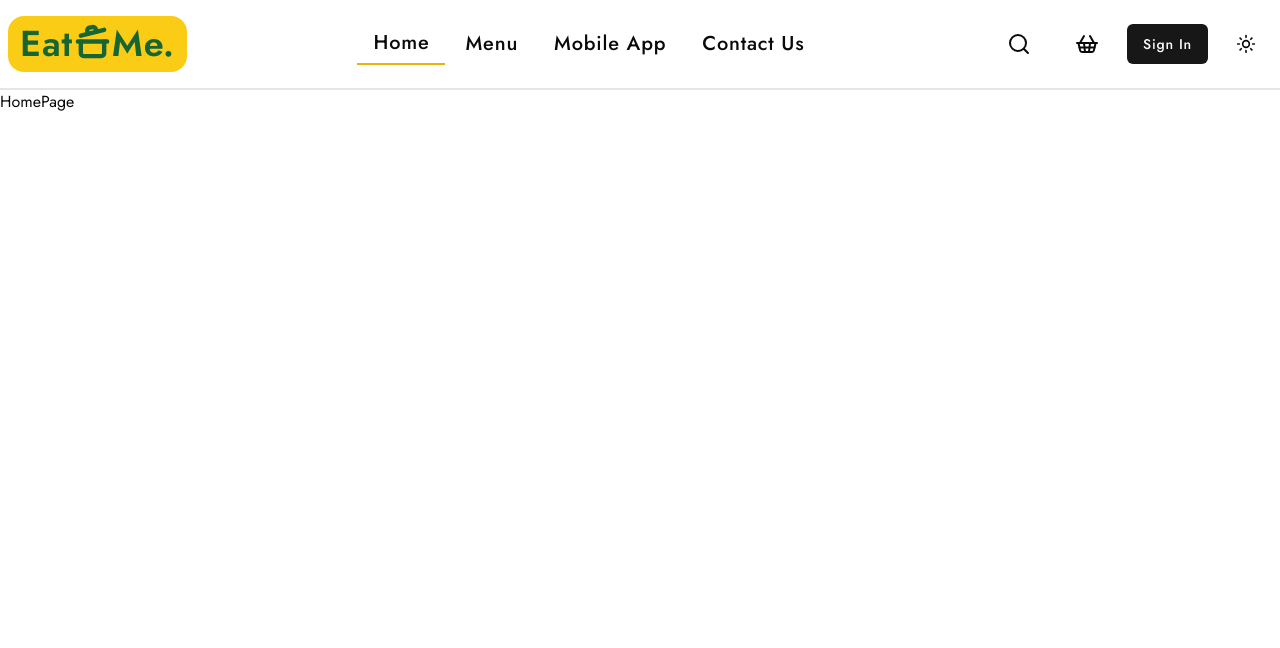
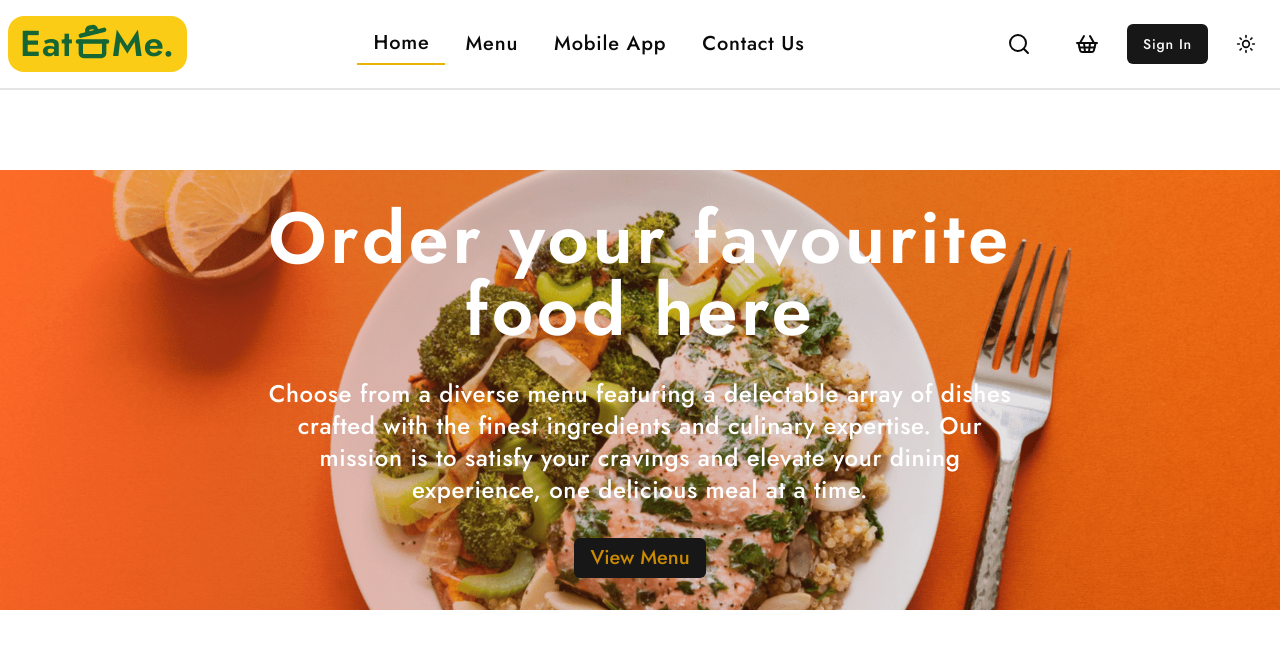
Before and after one commit to Klemen03/EatMe, a Next.js app: page / in a window 1280 px wide. Shown: the top 648 px of the page. Built offline with nearby package versions, Linux system fonts and the light colour scheme.

Commit message:
build the banner with the background image

```diff
--- /dev/null
+++ b/app/components/Banner.jsx
@@ -0,0 +1,30 @@
+import { Button } from '@/components/ui/button';
+import React from 'react';
+import Link from 'next/link';
+
+const Banner = () => {
+  return (
+    <div className="flex flex-col mx-auto mt-20">
+      <div className="flex flex-col h-[55vh] bg-banner-image bg-center items-center 2xl:bg-contain bg-cover bg-no-repeat justify-evenly">
+        <h1 className="text-7xl font-semibold tracking-wider text-center text-white">
+          Order your favourite<br></br>food here
+        </h1>
+        <p className="text-2xl font-medium  text-white tracking-wide max-w-3xl text-center">
+          Choose from a diverse menu featuring a delectable array of dishes
+          crafted with the finest ingredients and culinary expertise. Our
+          mission is to satisfy your cravings and elevate your dining
+          experience, one delicious meal at a time.
+        </p>
+        <div>
+          <Link href="/menu">
+            <Button className="text-xl font-medium text-yellow-600">
+              View Menu
+            </Button>
+          </Link>
+        </div>
+      </div>
+    </div>
+  );
+};
+
+export default Banner;
--- a/app/components/Navbar.jsx
+++ b/app/components/Navbar.jsx
@@ -6,7 +6,6 @@ import Link from 'next/link';
 import { Search, ShoppingBasket } from 'lucide-react';
 import DarkModeBtn from './DarkModeBtn';
 import { Button } from '@/components/ui/button';
-import { usePathname } from 'next/navigation';
 
 const Navbar = () => {
   const [isActive, setIsActive] = useState('/');
--- a/app/globals.css
+++ b/app/globals.css
@@ -85,7 +85,6 @@ body {
   }
 }
 
-.active {
-  border-bottom: 2px;
-  border-color: yellow;
+.bg-img {
+  background-image: url();
 }
--- a/app/page.js
+++ b/app/page.js
@@ -1,7 +1,9 @@
+import Banner from './components/Banner';
+
 export default function Home() {
   return (
     <>
-      <div>HomePage</div>
+      <Banner />
     </>
   );
 }
--- a/tailwind.config.js
+++ b/tailwind.config.js
@@ -71,6 +71,9 @@ module.exports = {
         'accordion-down': 'accordion-down 0.2s ease-out',
         'accordion-up': 'accordion-up 0.2s ease-out',
       },
+      backgroundImage: {
+        'banner-image': 'url(../public/header_img.png)',
+      },
     },
   },
   plugins: [require('tailwindcss-animate')],
```
Also changed, not shown: public/header_img.png.
